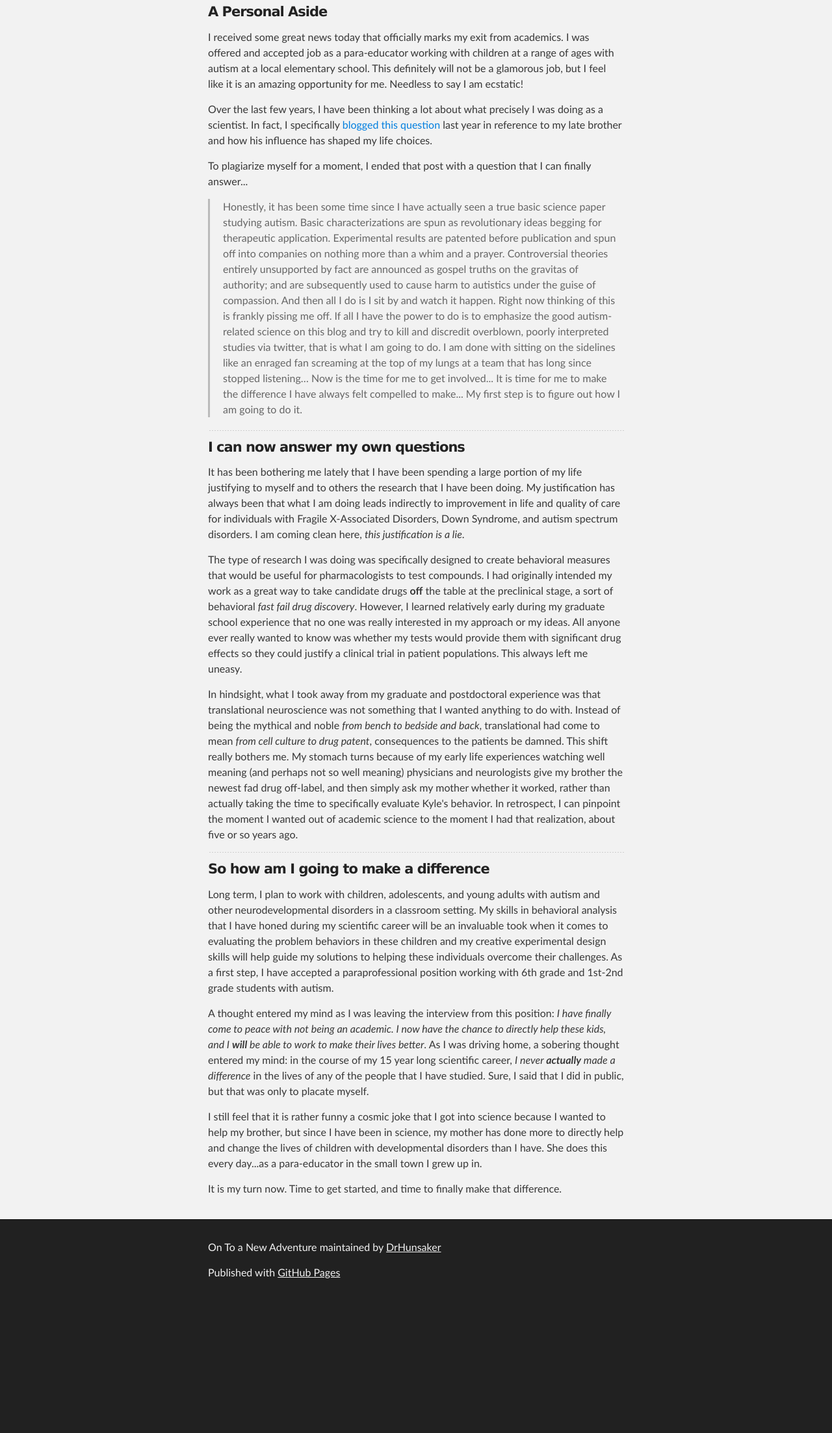
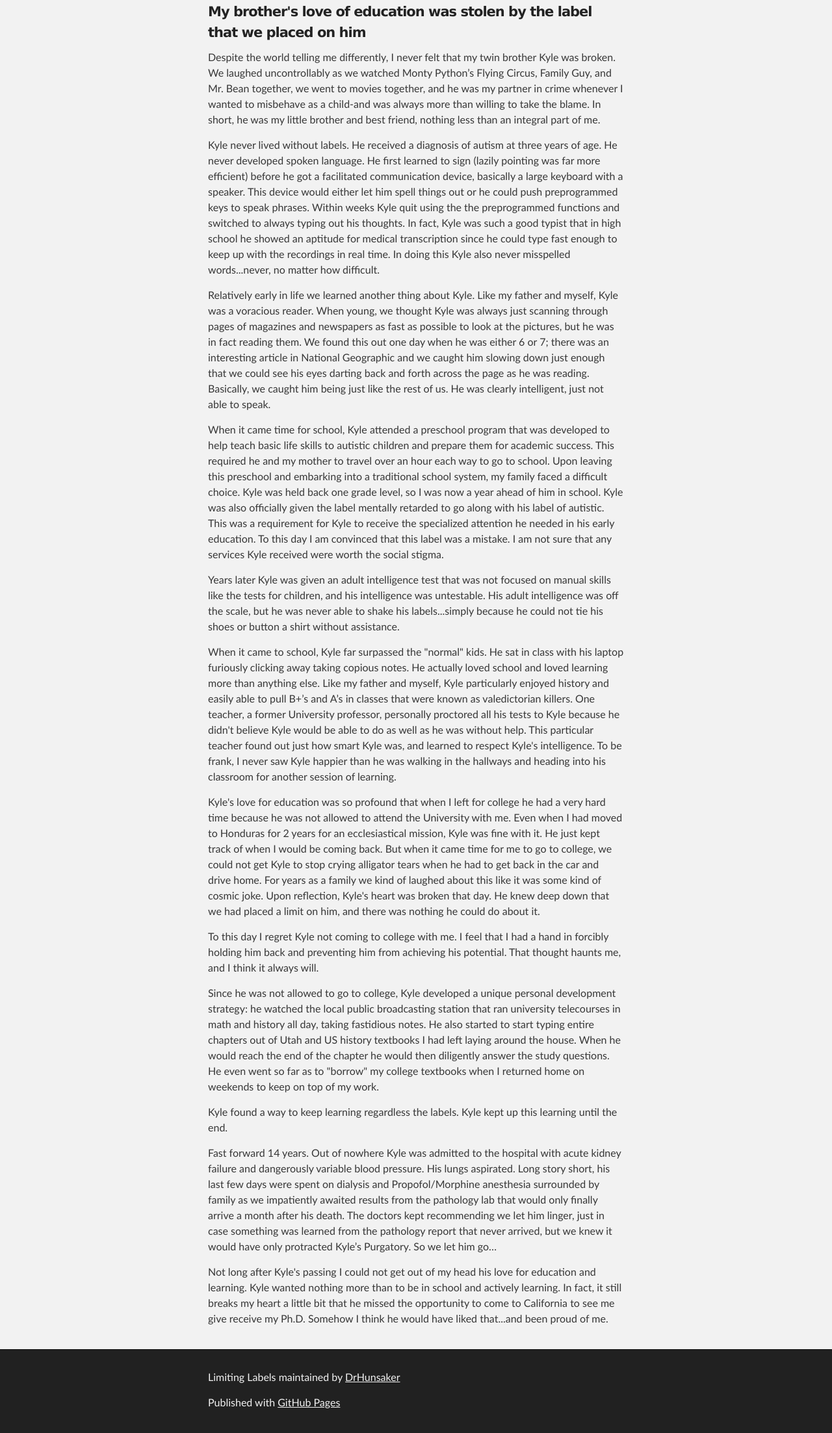
Before and after one commit to DrHunsaker/DrH.io, a plain HTML site: page index.html in a window 1280 px wide. Shown: the part 221-2426 px from the top of the page at 65% size. Before the commit the page ends 2226 px from the top, so only its background shows below. Drawn offline with Linux system fonts and the light colour scheme.

```diff
--- a/index.html
+++ b/index.html
@@ -4,11 +4,11 @@
   <head>
     <meta charset='utf-8'>
     <meta http-equiv="X-UA-Compatible" content="chrome=1">
-    <meta name="description" content="On To a New Adventure : ">
+    <meta name="description" content="Limiting Labels : ">
 
     <link rel="stylesheet" type="text/css" media="screen" href="stylesheets/stylesheet.css">
 
-    <title>On To a New Adventure</title>
+    <title>Limiting Labels</title>
   </head>
 
   <body>
@@ -18,7 +18,7 @@
         <header class="inner">
           <a id="forkme_banner" href="https://github.com/DrHunsaker/DrH.io">View on GitHub</a>
 
-          <h1 id="project_title">On To a New Adventure</h1>
+          <h1 id="project_title">Limiting Labels</h1>
           <h2 id="project_tagline"></h2>
 
             <section id="downloads">
@@ -32,43 +32,38 @@
     <div id="main_content_wrap" class="outer">
       <section id="main_content" class="inner">
         <h4>
-<a name="a-personal-aside" class="anchor" href="#a-personal-aside"><span class="octicon octicon-link"></span></a>A Personal Aside</h4>
+<a name="my-brothers-love-of-education-was-stolen-by-the-label-that-we-placed-on-him" class="anchor" href="#my-brothers-love-of-education-was-stolen-by-the-label-that-we-placed-on-him"><span class="octicon octicon-link"></span></a>My brother's love of education was stolen by the label that we placed on him</h4>
 
-<p>I received some great news today that officially marks my exit from academics. I was offered and accepted job as a para-educator working with children at a range of ages with autism at a local elementary school. This definitely will not be a glamorous job, but I feel like it is an amazing opportunity for me. Needless to say I am ecstatic!</p>
+<p>Despite the world telling me differently, I never felt that my twin brother Kyle was broken. We laughed uncontrollably as we watched Monty Python’s Flying Circus, Family Guy, and Mr. Bean together, we went to movies together, and he was my partner in crime whenever I wanted to misbehave as a child-and was always more than willing to take the blame. In short, he was my little brother and best friend, nothing less than an integral part of me.</p>
 
-<p>Over the last few years, I have been thinking a lot about what precisely I was doing as a scientist. In fact, I specifically <a href="http://whyhaventtheydonethatyet.wordpress.com/2013/11/30/20131129why-i-study-scienceand-where-i-stand-moving-forward/" target="blank">blogged this question</a> last year in reference to my late brother and how his influence has shaped my life choices.</p>
+<p>Kyle never lived without labels. He received a diagnosis of autism at three years of age. He never developed spoken language. He first learned to sign (lazily pointing was far more efficient) before he got a facilitated communication device, basically a large keyboard with a speaker. This device would either let him spell things out or he could push preprogrammed keys to speak phrases. Within weeks Kyle quit using the the preprogrammed functions and switched to always typing out his thoughts. In fact, Kyle was such a good typist that in high school he showed an aptitude for medical transcription since he could type fast enough to keep up with the recordings in real time. In doing this Kyle also never misspelled words...never, no matter how difficult.</p>
 
-<p>To plagiarize myself for a moment, I ended that post with a question that I can finally answer...
-</p><blockquote>Honestly, it has been some time since I have actually seen a true basic science paper studying autism. Basic characterizations are spun as revolutionary ideas begging for therapeutic application. Experimental results are patented before publication and spun off into companies on nothing more than a whim and a prayer. Controversial theories entirely unsupported by fact are announced as gospel truths on the gravitas of authority; and are subsequently used to cause harm to autistics under the guise of compassion.
+<p>Relatively early in life we learned another thing about Kyle. Like my father and myself, Kyle was a voracious reader. When young, we thought Kyle was always just scanning through pages of magazines and newspapers as fast as possible to look at the pictures, but he was in fact reading them. We found this out one day when he was either 6 or 7; there was an interesting article in National Geographic and we caught him slowing down just enough that we could see his eyes darting back and forth across the page as he was reading. Basically, we caught him being just like the rest of us. He was clearly intelligent, just not able to speak.</p>
 
-And then all I do is I sit by and watch it happen. Right now thinking of this is frankly pissing me off. If all I have the power to do is to emphasize the good autism-related science on this blog and try to kill and discredit overblown, poorly interpreted studies via twitter, that is what I am going to do. I am done with sitting on the sidelines like an enraged fan screaming at the top of my lungs at a team that has long since stopped listening…
+<p>When it came time for school, Kyle attended a preschool program that was developed to help teach basic life skills to autistic children and prepare them for academic success. This required he and my mother to travel over an hour each way to go to school. Upon leaving this preschool and embarking into a traditional school system, my family faced a difficult choice. Kyle was held back one grade level, so I was now a year ahead of him in school. Kyle was also officially given the label mentally retarded to go along with his label of autistic. This was a requirement for Kyle to receive the specialized attention he needed in his early education. To this day I am convinced that this label was a mistake. I am not sure that any services Kyle received were worth the social stigma.</p>
 
-Now is the time for me to get involved... It is time for me to make the difference I have always felt compelled to make... My first step is to figure out how I am going to do it.</blockquote>
-<hr><h4>
-<a name="i-can-now-answer-my-own-questions" class="anchor" href="#i-can-now-answer-my-own-questions"><span class="octicon octicon-link"></span></a>I can now answer my own questions</h4>
-<p>It has been bothering me lately that I have been spending a large portion of my life justifying to myself and to others the research that I have been doing. My justification has always been that what I am doing leads indirectly to improvement in life and quality of care for individuals with Fragile X-Associated Disorders, Down Syndrome, and autism spectrum disorders. I am coming clean here, <em>this justification is a lie</em>.</p>
+<p>Years later Kyle was given an adult intelligence test that was not focused on manual skills like the tests for children, and his intelligence was untestable. His adult intelligence was off the scale, but he was never able to shake his labels...simply because he could not tie his shoes or button a shirt without assistance.</p>
 
-<p>The type of research I was doing was specifically designed to create behavioral measures that would be useful for pharmacologists to test compounds. I had originally intended my work as a great way to take candidate drugs <strong>off</strong> the table at the preclinical stage, a sort of behavioral <em>fast fail drug discovery</em>. However, I learned relatively early during my graduate school experience that no one was really interested in my approach or my ideas. All anyone ever really wanted to know was whether my tests would provide them with significant drug effects so they could justify a clinical trial in patient populations. This always left me uneasy.</p>
+<p>When it came to school, Kyle far surpassed the "normal" kids. He sat in class with his laptop furiously clicking away taking copious notes. He actually loved school and loved learning more than anything else. Like my father and myself, Kyle particularly enjoyed history and easily able to pull B+’s and A’s in classes that were known as valedictorian killers. One teacher, a former University professor, personally proctored all his tests to Kyle because he didn't believe Kyle would be able to do as well as he was without help. This particular teacher found out just how smart Kyle was, and learned to respect Kyle's intelligence. To be frank, I never saw Kyle happier than he was walking in the hallways and heading into his classroom for another session of learning.</p>
 
-<p>In hindsight, what I took away from my graduate and postdoctoral experience was that translational neuroscience was not something that I wanted anything to do with. Instead of being the mythical and noble <em>from bench to bedside and back</em>, translational had come to mean <em>from cell culture to drug patent</em>, consequences to the patients be damned. This shift really bothers me. My stomach turns because of my early life experiences watching well meaning (and perhaps not so well meaning) physicians and neurologists give my brother the newest fad drug off-label, and then simply ask my mother whether it worked, rather than actually taking the time to specifically evaluate Kyle's behavior. In retrospect, I can pinpoint the moment I wanted out of academic science to the moment I had that realization, about five or so years ago.</p>
+<p>Kyle's love for education was so profound that when I left for college he had a very hard time because he was not allowed to attend the University with me. Even when I had moved to Honduras for 2 years for an ecclesiastical mission, Kyle was fine with it. He just kept track of when I would be coming back. But when it came time for me to go to college, we could not get Kyle to stop crying alligator tears when he had to get back in the car and drive home. For years as a family we kind of laughed about this like it was some kind of cosmic joke. Upon reflection, Kyle's heart was broken that day. He knew deep down that we had placed a limit on him, and there was nothing he could do about it.</p>
 
-<hr><h4>
-<a name="so-how-am-i-going-to-make-a-difference" class="anchor" href="#so-how-am-i-going-to-make-a-difference"><span class="octicon octicon-link"></span></a>So how am I going to make a difference</h4>
+<p>To this day I regret Kyle not coming to college with me. I feel that I had a hand in forcibly holding him back and preventing him from achieving his potential. That thought haunts me, and I think it always will.</p>
 
-<p>Long term, I plan to work with children, adolescents, and young adults with autism and other neurodevelopmental disorders in a classroom setting. My skills in behavioral analysis that I have honed during my scientific career will be an invaluable took when it comes to evaluating the problem behaviors in these children and my creative experimental design skills will help guide my solutions to helping these individuals overcome their challenges. As a first step, I have accepted a paraprofessional position working with 6th grade and 1st-2nd grade students with autism.</p>
+<p>Since he was not allowed to go to college, Kyle developed a unique personal development strategy: he watched the local public broadcasting station that ran university telecourses in math and history all day, taking fastidious notes. He also started to start typing entire chapters out of Utah and US history textbooks I had left laying around the house. When he would reach the end of the chapter he would then diligently answer the study questions. He even went so far as to "borrow" my college textbooks when I returned home on weekends to keep on top of my work.</p>
 
-<p>A thought entered my mind as I was leaving the interview from this position: <em>I have finally come to peace with not being an academic. I now have the chance to directly help these kids, and I <strong>will</strong> be able to work to make their lives better</em>. As I was driving home, a sobering thought entered my mind: in the course of my 15 year long scientific career, <em>I never <strong>actually</strong> made a difference</em> in the lives of any of the people that I have studied. Sure, I said that I did in public, but that was only to placate myself.</p>
+<p>Kyle found a way to keep learning regardless the labels. Kyle kept up this learning until the end.</p>
 
-<p>I still feel that it is rather funny a cosmic joke that I got into science because I wanted to help my brother, but since I have been in science, my mother has done more to directly help and change the lives of children with developmental disorders than I have. She does this every day...as a para-educator in the small town I grew up in.</p>
+<p>Fast forward 14 years. Out of nowhere Kyle was admitted to the hospital with acute kidney failure and dangerously variable blood pressure. His lungs aspirated. Long story short, his last few days were spent on dialysis and Propofol/Morphine anesthesia surrounded by family as we impatiently awaited results from the pathology lab that would only finally arrive a month after his death. The doctors kept recommending we let him linger, just in case something was learned from the pathology report that never arrived, but we knew it would have only protracted Kyle’s Purgatory. So we let him go…</p>
 
-<p>It is my turn now. Time to get started, and time to finally make that difference.</p>
+<p>Not long after Kyle's passing I could not get out of my head his love for education and learning. Kyle wanted nothing more than to be in school and actively learning. In fact, it still breaks my heart a little bit that he missed the opportunity to come to California to see me give receive my Ph.D. Somehow I think he would have liked that...and been proud of me.</p>
       </section>
     </div>
 
     <!-- FOOTER  -->
     <div id="footer_wrap" class="outer">
       <footer class="inner">
-        <p class="copyright">On To a New Adventure maintained by <a href="https://github.com/DrHunsaker">DrHunsaker</a></p>
+        <p class="copyright">Limiting Labels maintained by <a href="https://github.com/DrHunsaker">DrHunsaker</a></p>
         <p>Published with <a href="http://pages.github.com">GitHub Pages</a></p>
       </footer>
     </div>
```
Also changed, not shown: params.json (+1 -1 lines).
